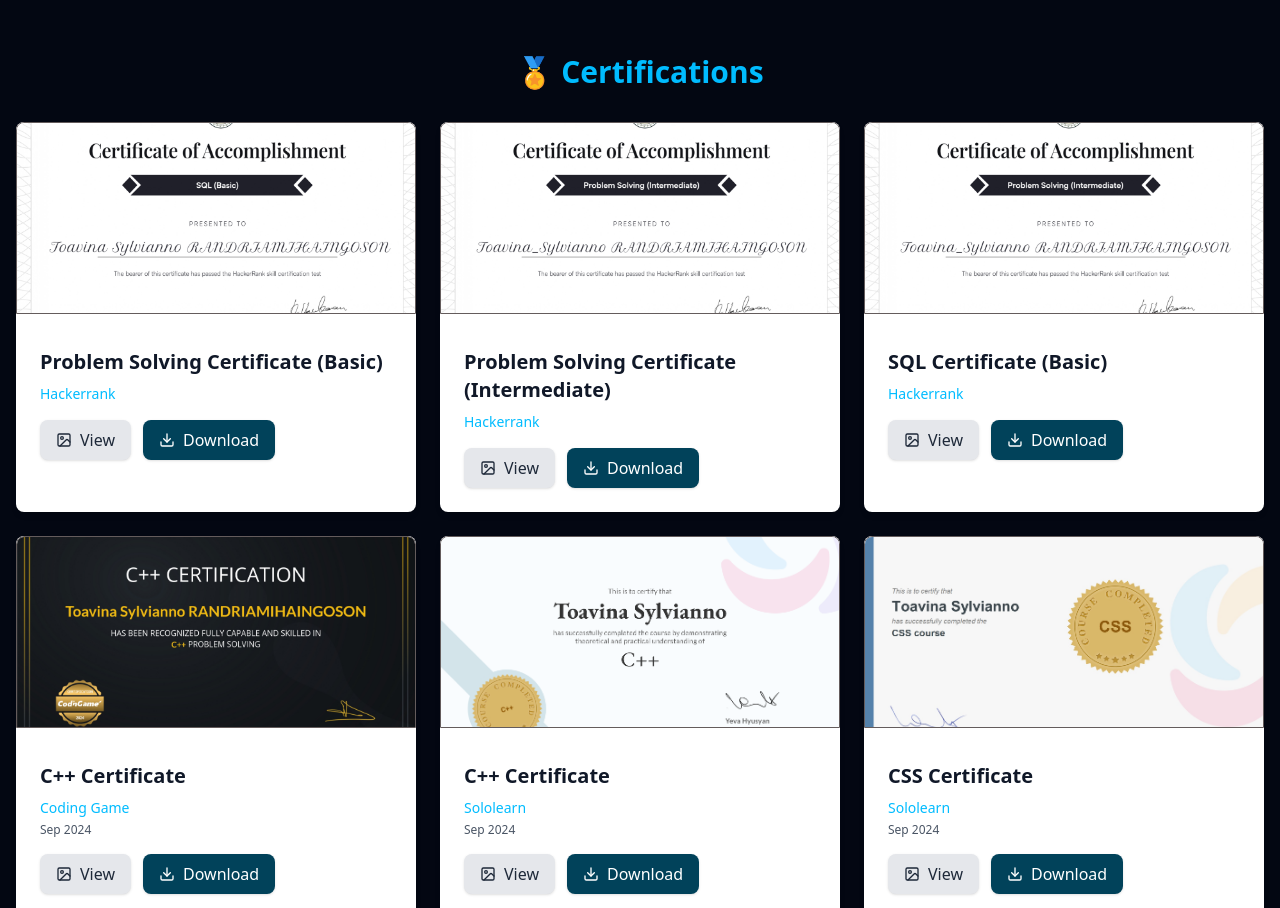
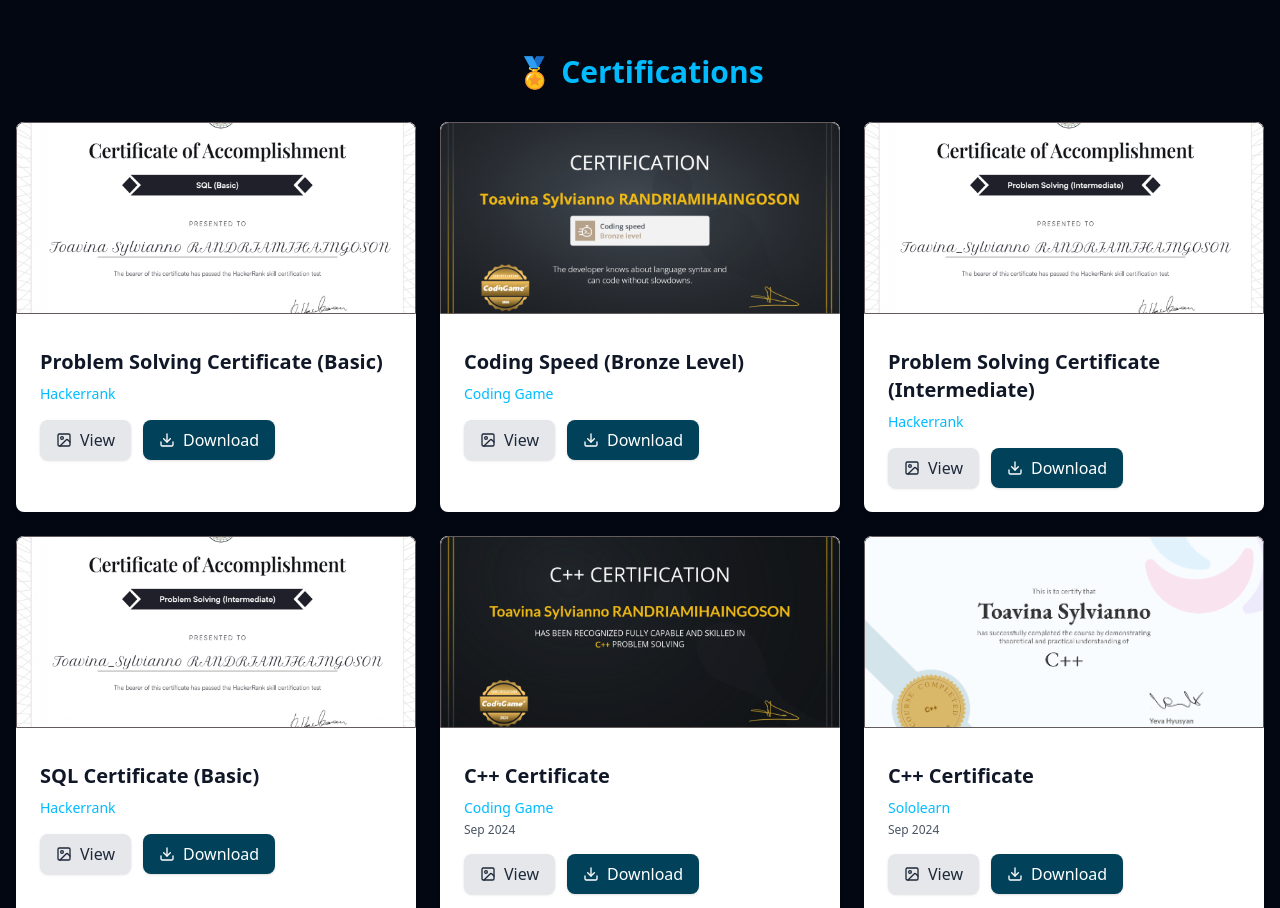
Before and after one commit to ToavinaJr/Modern-Portfolio, a React (Vite) app: page / in a window 1280 px wide. Shown: the part 3440-4348 px from the top of the page. Built offline with nearby package versions, Linux system fonts and the light colour scheme.

Commit message:
Adding certification

```diff
--- a/src/data/certification.ts
+++ b/src/data/certification.ts
@@ -7,6 +7,13 @@
       date: "",
       image: "/images/problem_solving_basic certificate.jpg",
       certificateLink: "https://www.hackerrank.com/certificates/795471e261c0"
+    },
+    {
+      title: "Coding Speed (Bronze Level)",
+      issuer: "Coding Game",
+      date: "",
+      image: "/images/Certification_coding_speed.jpg",
+      certificateLink: "https://www.codingame.com/certification/sOzQlagpWnjVsA9usp2qVA"
     },
     {
       title: "Problem Solving Certificate (Intermediate)",
```
Also changed, not shown: public/images/Certification_coding_speed.jpg (added).
